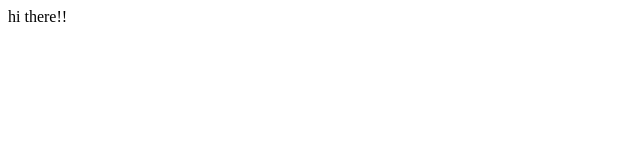
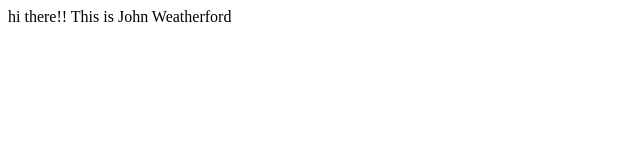
Before and after one commit to JohnWeatherford/poppy, a plain HTML site: page index.html in a window 1280 px wide. Shown: the whole page, without its empty margins (0-640 px from the left). Drawn offline with Linux system fonts and the light colour scheme.

Commit message:
Update index.html

```diff
--- a/index.html
+++ b/index.html
@@ -1 +1 @@
-<h>hi there!!</h>
+<h>hi there!! This is John Weatherford</h>
```
